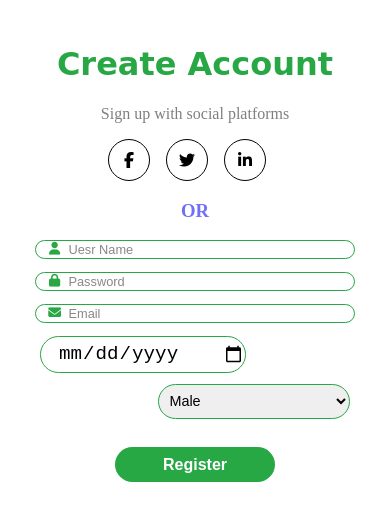
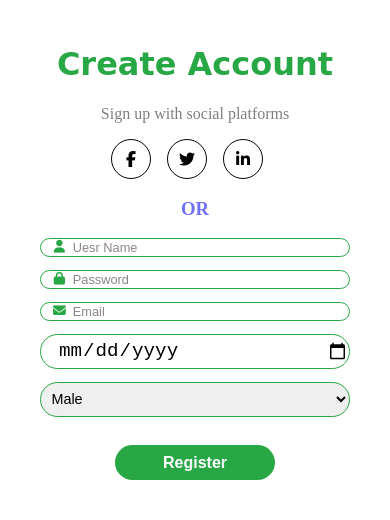
Before and after one commit to moamenhredeen/social-networking, a plain HTML site: page Frontend/html/register.html in a window 390 px wide. Drawn offline with Linux system fonts and the light colour scheme.

Commit message:
responsev login and signup

```diff
--- a/Frontend/html/register.html
+++ b/Frontend/html/register.html
@@ -44,13 +44,13 @@
                 </div>
 
                     <div class="div-input-date">
-                        <div> <label for="date">Date of birth</label></div>
-                        <div><input type="date" id="date" name="date" required></div>
+                        <div class="label-date"><label for="date">Date of birth</label></div>
+                        <div class="input-date"><input type="date" id="date" name="date" required></div>
                     </div>
 
                     <div class="div-label-select">
-                     <div class="div-label-gender"><label for="gender">Gender</label></div>
-                      <select name="gender" id="gender">
+                     <div class="div-label-gender"><label for="gender">Gender  &nbsp; &nbsp;</label></div>
+                     <select name="gender" id="gender">
                         <option value="male">Male</option>
                         <option value="female">Female</option>
                     </select>
--- a/Frontend/style/login.css
+++ b/Frontend/style/login.css
@@ -2,6 +2,9 @@
     --main-green: #28a745;
   }
 
+  *{
+    box-sizing: border-box;
+}
 body, html{
     top:  0;
     right: 0;
@@ -34,7 +37,7 @@ body, html{
     flex: 1;
     box-shadow: -7px 7px 7px var(--main-green);
     padding-bottom: 1rem;
-    height: 515px;
+    height: 525px;
     margin-right: 2rem;
  }
 
@@ -166,27 +169,31 @@ form{
 @media(max-width:600px){
     .register{
         transform: skewX(0deg);
+        box-shadow: 0 0 0 var(--main-green);
+        padding: 0;
+
     }
     .div-form{
         box-shadow: 0 0 0 var(--main-green);
         height: auto;
+        margin: 0;
+
     }
     .div-photo{
         display: none;
     }
     .input-field {
+        width: 100%;
         padding-left: 0.5rem;
         height: 35px;
-        width: 100%;
     }
     .input-field input{
         font-weight: normal;
-
     }
     .social-icon{
-    height: 25px;
-    width: 25px;
-    font-size: 0.7rem;
+        height: 40px;
+        width: 40px;
+        font-size: 1rem;
     }
     .input-field input{
         padding-left: 0.2rem;
--- a/Frontend/style/register.css
+++ b/Frontend/style/register.css
@@ -2,7 +2,9 @@
 :root {
     --main-green: #28a745;
   }
-
+*{
+    box-sizing: border-box;
+}
 body, html{
     top:  0;
     right: 0;
@@ -13,7 +15,8 @@ body, html{
 }
  .contianer{
     display: flex;
-    width: 100%
+    width: 100%;
+    margin: 0;
  }
 
 
@@ -34,7 +37,7 @@ body, html{
       flex: 1;
       box-shadow: -7px 7px 7px var(--main-green);
       padding-bottom: 1rem;
-      height: 515px;
+       height: 525px;
       margin-right: 2rem;
  }
 
@@ -95,16 +98,22 @@ form{
 
 .div-input-date{
 
-   display: flex;
-   justify-content: space-between;
-    height: 35px;
+    display: flex;
+    justify-content: space-between;
+    /* height: 35px; */
     width: 60%;
     margin-bottom: 0.8rem;
     flex-flow: wrap;
 }
 .div-input-date label{
-    font-size: 1.1rem;
+    font-size: 1rem;
     font-family: sans-serif;
+}
+.label-date{
+    height: 100%;
+}
+.input-date{
+    height: 35px;
 }
 .div-input-date input{
     height: 100%;
@@ -121,16 +130,16 @@ form{
 
   .div-label-select{
 
-      height: 35px;
+      /* height: 35px; */
       width: 60%;
       margin-bottom: 0.8rem;
       display: flex;
       justify-content: space-between;
-       flex-flow: wrap;
+      flex-flow: wrap;
 
   }
   .div-label-select label{
-    font-size: 1.1rem;
+    font-size: 1rem;
     font-family: sans-serif;
   }
 
@@ -141,6 +150,7 @@ form{
      border-radius: 30px;
      outline: none;
      padding-left: 0.4rem;
+     height: 35px;
   }
 .input-field i{
     flex: 0.3;
@@ -187,7 +197,7 @@ form{
     border: none;
     margin-top: 1rem;
     width: 10rem;
-   border-radius: 30px;
+    border-radius: 30px;
     color: white;
 }
 .footer {
@@ -202,11 +212,18 @@ form{
 
  /*    Responsve  800px */
 
-@media(max-width:600px){
+ @media(max-width:1125px){
+
+    .div-form{
+  height: 100%;
+    }
+ }
+@media(max-width:800px){
     .register{
         transform: skewX(0deg);
         box-shadow: 0 0 0 var(--main-green);
         margin: 0;
+
     }
     .div-form{
         box-shadow: 0 0 0 var(--main-green);
@@ -249,6 +266,9 @@ form{
         /* width: 8rem; */
       width: 100%;
     }
+    .input-date{
+        width: 100%;
+    }
     .div-label-select{
         width: 100%;
     }
@@ -258,5 +278,7 @@ form{
 
     .div-label-select select{
         font-size: 0.9rem;
+        width: 100%;
     }
+
 }
```
